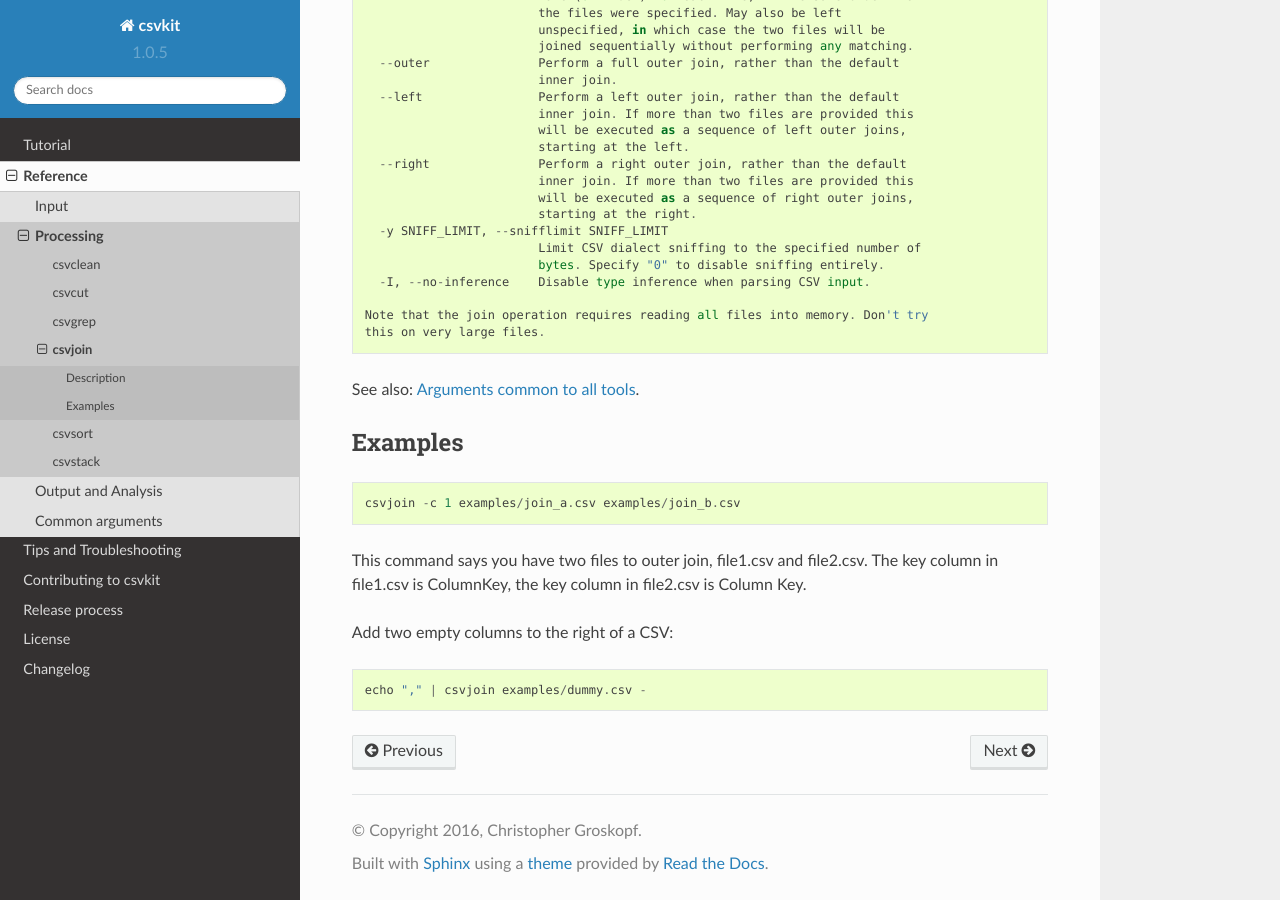
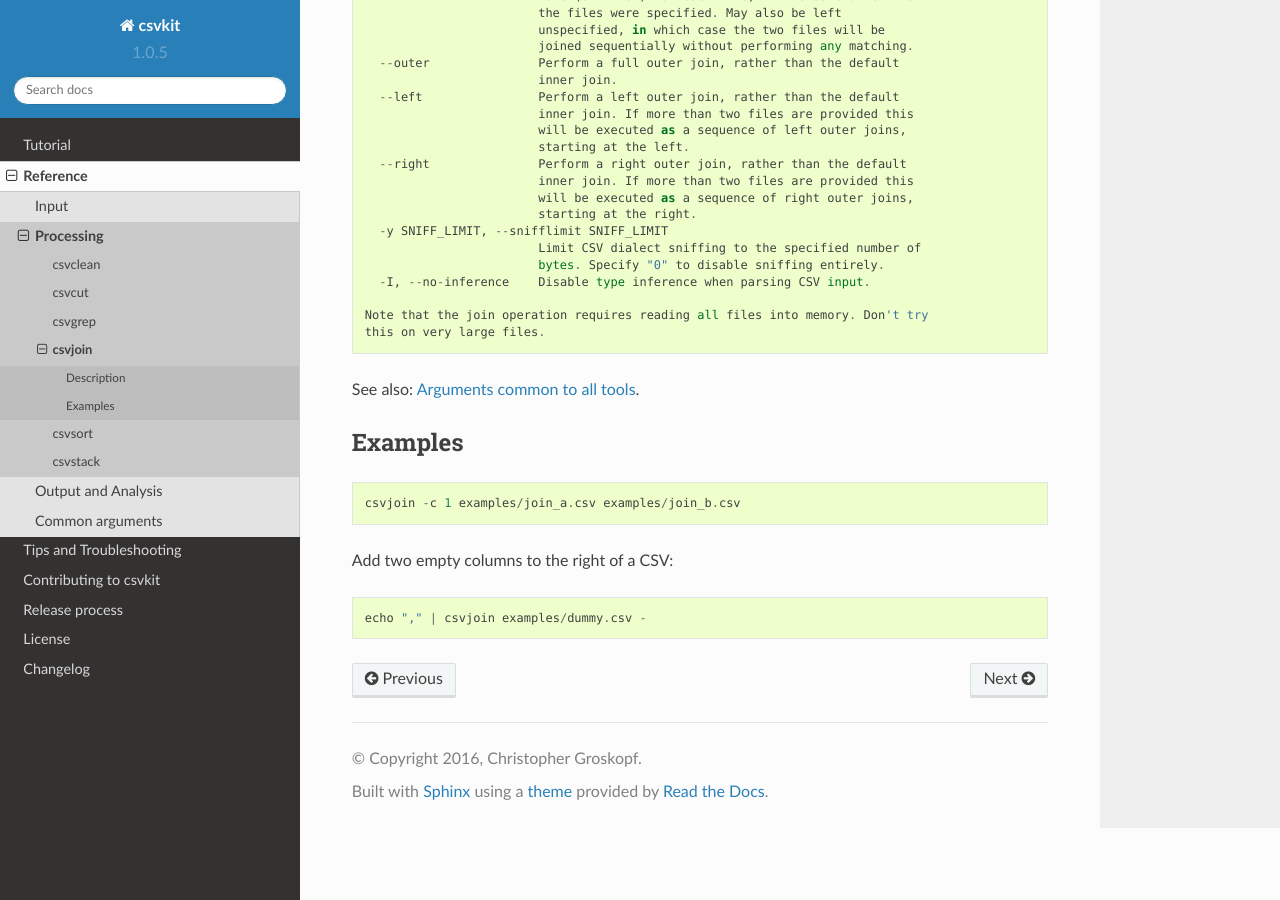
Before and after one commit to wireservice/csvkit, a Sphinx documentation site: the page built from docs/scripts/csvjoin.rst, in a window 1280 px wide and 900 px high, scrolled down 728 px. Built offline with Sphinx 7.4.7 and the Read the Docs theme 2.0.0, drawn with Linux system fonts in a browser that asks for light colours.

Commit message:
csvjoin: Remove text description that no longer corresponds to example command

```diff
--- a/docs/scripts/csvjoin.rst
+++ b/docs/scripts/csvjoin.rst
@@ -58,8 +58,6 @@ Examples
 
     csvjoin -c 1 examples/join_a.csv examples/join_b.csv
 
-This command says you have two files to outer join, file1.csv and file2.csv. The key column in file1.csv is ColumnKey, the key column in file2.csv is Column Key.
-
 Add two empty columns to the right of a CSV::
 
     echo "," | csvjoin examples/dummy.csv -
```
